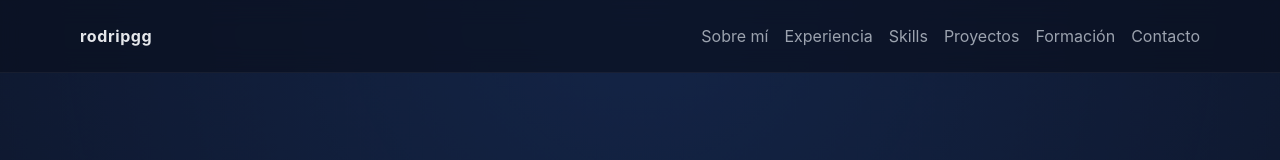
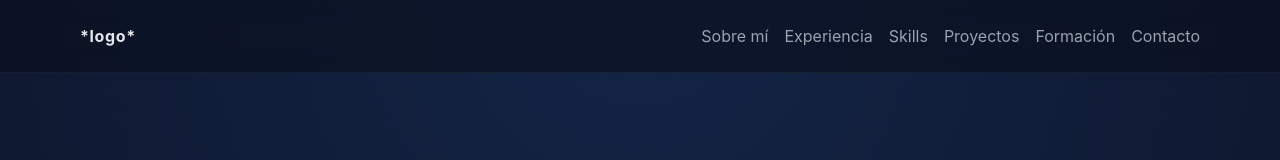
Before and after one commit to rodripgg/portfolio, a React app: page / in a window 1280 px wide. Shown: the top 160 px of the page. Built offline with nearby package versions, Linux system fonts and the light colour scheme; the HTML template or start-up script is replaced by a standard one.

Commit message:
placeholder de logo

```diff
--- a/src/App.tsx
+++ b/src/App.tsx
@@ -15,7 +15,7 @@ function App() {
         <Container>
           <div className="site-header__inner">
             <a href="#home" className="site-logo">
-              rodripgg
+              *logo*
             </a>
 
             <nav className="site-nav" aria-label="Navegación principal">
```
